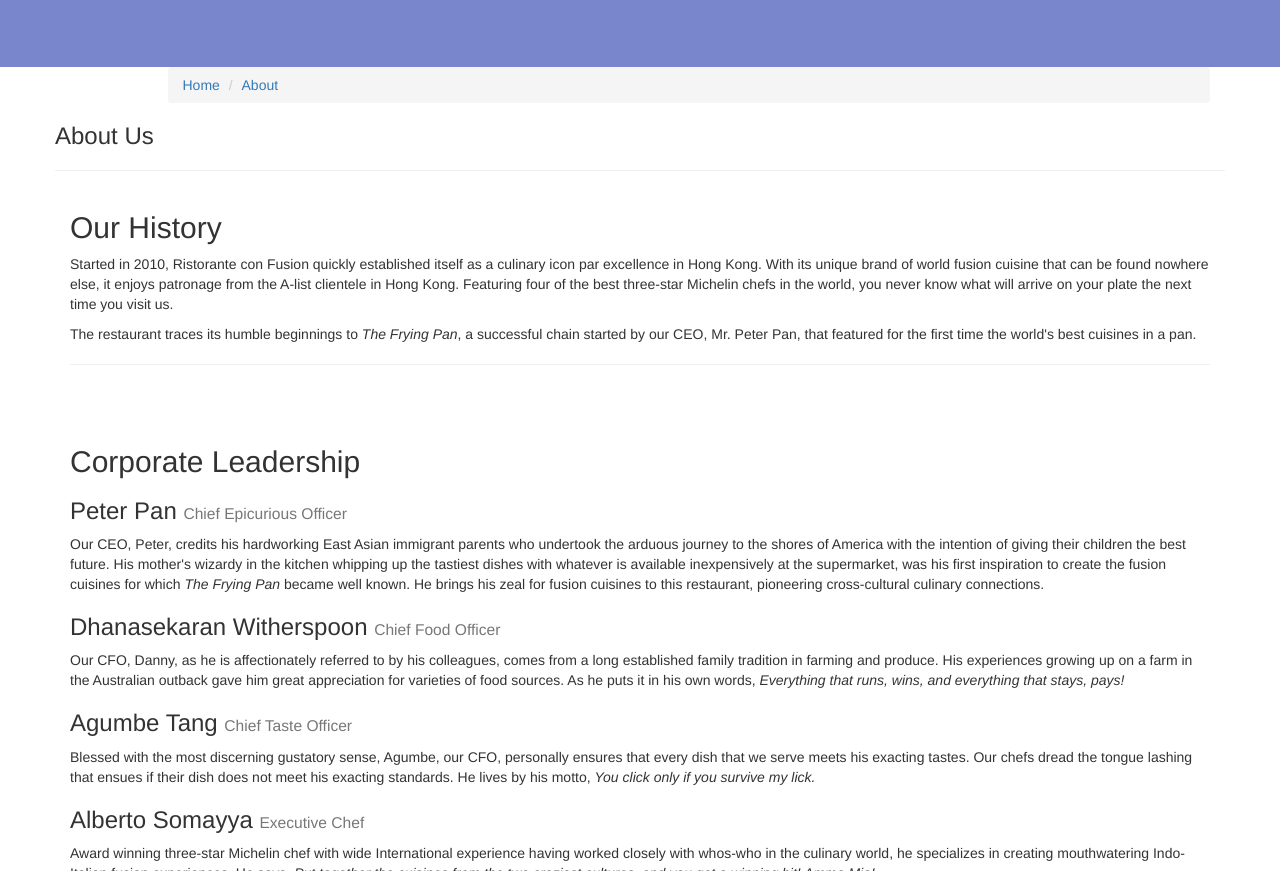
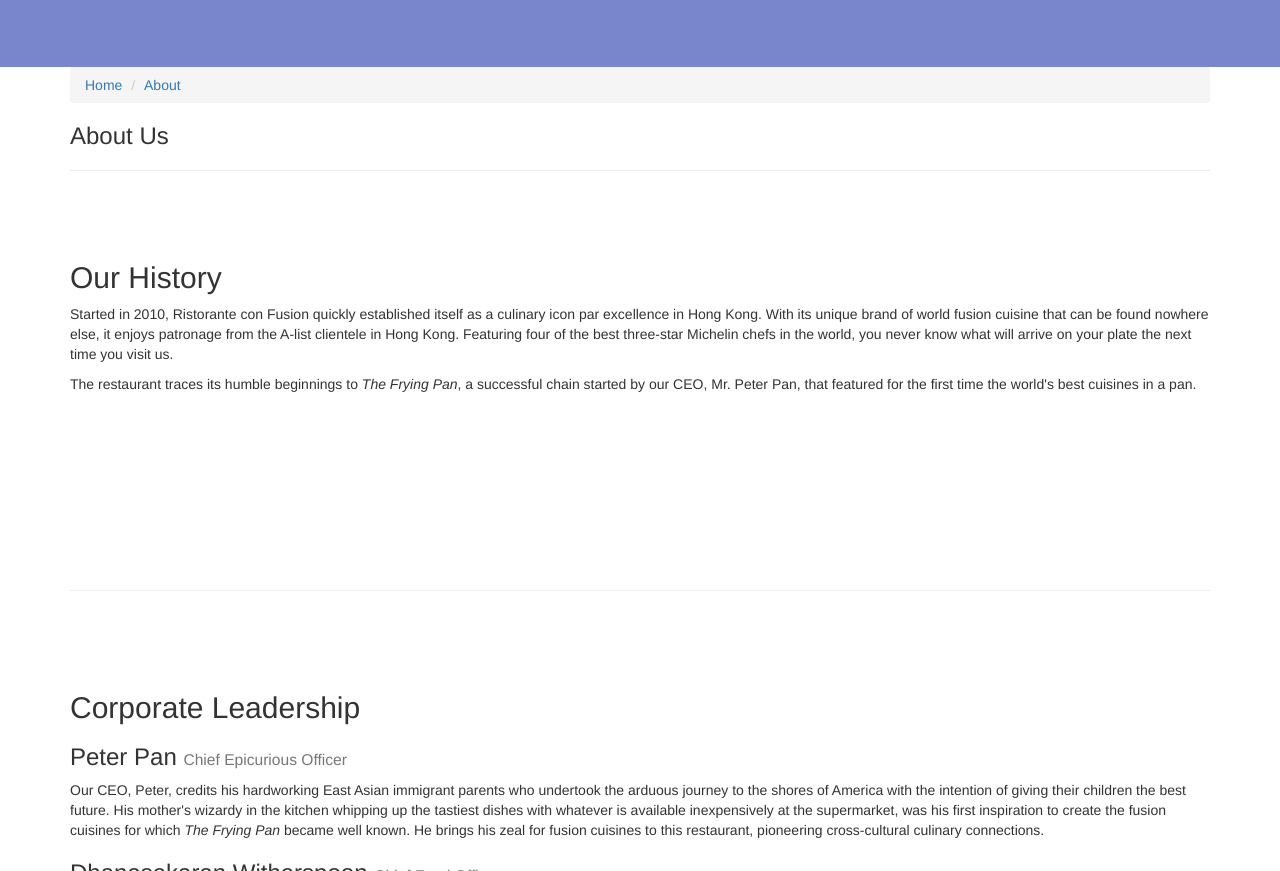
Before and after one commit to dmgudeman/conFusion, a plain HTML site: page aboutus.html in a window 1280 px wide. Shown: the part 342-1213 px from the top of the page. Drawn offline with nearby package versions, Linux system fonts and the light colour scheme.

Commit message:
formatted the body of aboutus.html, added row-content to 3rd div in the body

```diff
--- a/aboutus.html
+++ b/aboutus.html
@@ -80,8 +80,8 @@
     </header>
 
     <div class="container">
-        <div class="row">
-            <div class="col-xs-11 col-xs-offset-1">
+        <div>
+            <div>
                 <ol class="breadcrumb">
                     <li><a href="index.html">Home</a></li>
                     <li class="active"><a href="#">About</a></li>
@@ -89,22 +89,21 @@
             </div>
             <div>
                <h3>About Us</h3>
-               <hr>
+                <hr>
             </div>
         </div>
 
-        <div>
+        <div class = "row row-content">
             <div>
                 <h2>Our History</h2>
                 <p>Started in 2010, Ristorante con Fusion quickly established itself as a culinary icon par excellence in Hong Kong. With its unique brand of world fusion cuisine that can be found nowhere else, it enjoys patronage from the A-list clientele in Hong Kong.  Featuring four of the best three-star Michelin chefs in the world, you never know what will arrive on your plate the next time you visit us.</p>
                 <p>The restaurant traces its humble beginnings to <em>The Frying Pan</em>, a successful chain started by our CEO, Mr. Peter Pan, that featured for the first time the world's best cuisines in a pan.</p>
             </div>
-            <hr>
-            <div>
-                <p style="padding:20px;"></p>
-            </div>
+
         </div>
-
+        <div>
+            <p style="padding:40px;"></p>
+        </div>
 
         <div>
             <div>
```
